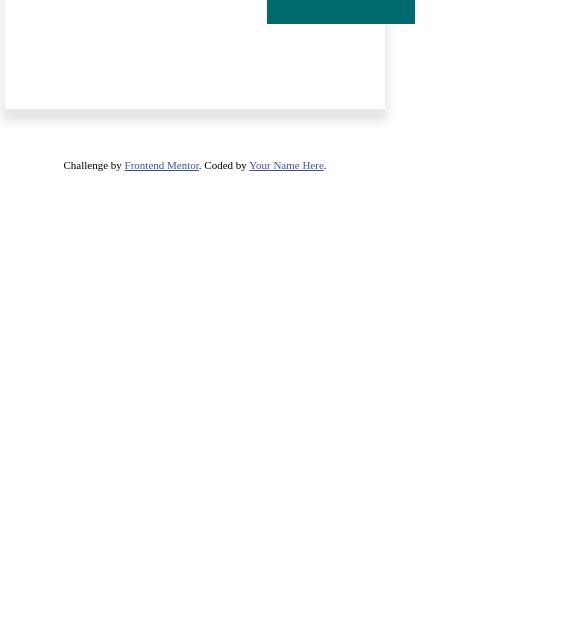
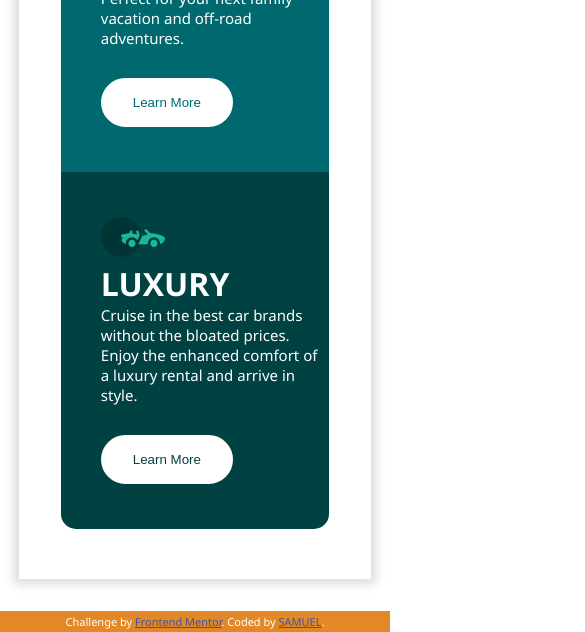
Before and after one commit to samiy99/front_end_mentor_three_column, a plain HTML site: page index.html in a window 390 px wide. Shown: the part 624-1256 px from the top of the page, 585 px wide, since content can reach past the window. Before the commit the page ends 844 px from the top, so only its background shows below. Drawn offline with Linux system fonts and the light colour scheme.

Commit message:
got responsivness to work page still breaks while changing width will have a look at that

```diff
--- a/index.html
+++ b/index.html
@@ -60,7 +60,7 @@
 
   <div class="attribution">
     Challenge by <a href="https://www.frontendmentor.io?ref=challenge" target="_blank">Frontend Mentor</a>.
-    Coded by <a href="#">Your Name Here</a>.
+    Coded by <a href="https://github.com/samiy99/front_end_mentor_three_column.git">SAMUEL</a>.
   </div>
 </body>
 </html>
--- a/style.css
+++ b/style.css
@@ -1,28 +1,40 @@
+*{
+    margin: 0px;
+    padding: 0px;
+}
 body{
     display: flex;
     align-items: center;
     justify-content: center;
     flex-direction: column;
+    font-family: 'Segoe UI', Tahoma, Geneva, Verdana, sans-serif;
+    display: flex;
+    align-items: center;
+    justify-content: center;
+    flex-direction: column;
+    min-height: 100vh;
+
 }
 
 main{
     width: 80%;
-    height: 80vh;
     display: flex;
     align-items: center;
     justify-content: space-around;
-    margin: 50px;
-    padding: 0px 40px;
+    margin: 32px;
+    padding: 50px 20px;
     border: none;
-    box-shadow: 0px 10px 10px 3px rgba(0, 0, 0, .1);
+    box-shadow: 0px 0px 10px 5px rgba(0, 0, 0, .15);
 }
 .container{
     display: flex;
     align-items: center;
     justify-content: space-around;
-    padding: 0px 15%;
-    border-radius: 20px;
+    width: 70%;
+
 }
+
+
 .card{
     color: #fff;
     padding-left: 40px;
@@ -30,11 +42,13 @@ main{
     padding-bottom: 45px;
     padding-top: 45px;
     width: 100%;
+}
 
-}
+
 
 .sedan{
     background: hsl(31, 77%, 52%);
+    border-radius: 15px 0px 0px 15px;
 }
 
 .suv{
@@ -43,6 +57,7 @@ main{
 
 .luxury{
    background:hsl(179, 100%, 13%) ;
+   border-radius: 0px 15px 15px 0px;
 }
 
 button{
@@ -53,6 +68,8 @@ button{
     border-radius: 80PX;
     border: 2px solid  #fff;
 }
+
+
 
 .sedan button{
     color:hsl(31, 77%, 52%);
@@ -69,4 +86,32 @@ button:hover{
     background: none;
     transition: 10ms ease-in;
     color: #fff;
+    cursor: pointer;
 }
+p{
+    font-size: 15px;
+}
+.attribution{
+    width: 100%;
+    font-size: small;
+    color: #fff;
+    padding: 3px 0px;
+    margin-top: auto;
+    background: hsl(31, 77%, 52%);
+}
+.attribution a{
+
+    color: #fff1ff;
+}
+@media screen and (max-width:700px) {
+    .container{
+        flex-direction: column;
+    }
+    .luxury{
+        border-radius: 0px 0px 15px 15px;
+     }
+     .sedan{
+        border-radius: 15px 15px 0px 0px;
+     }
+
+}
```
